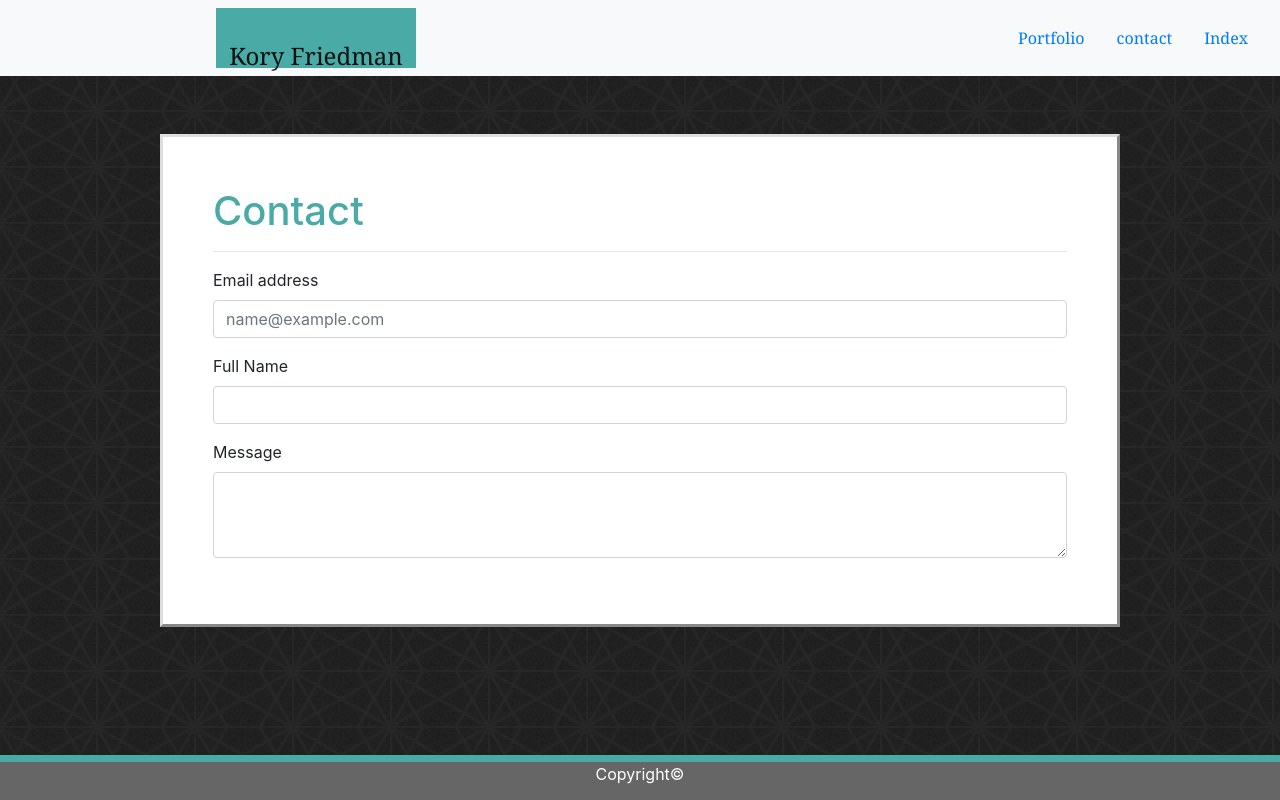
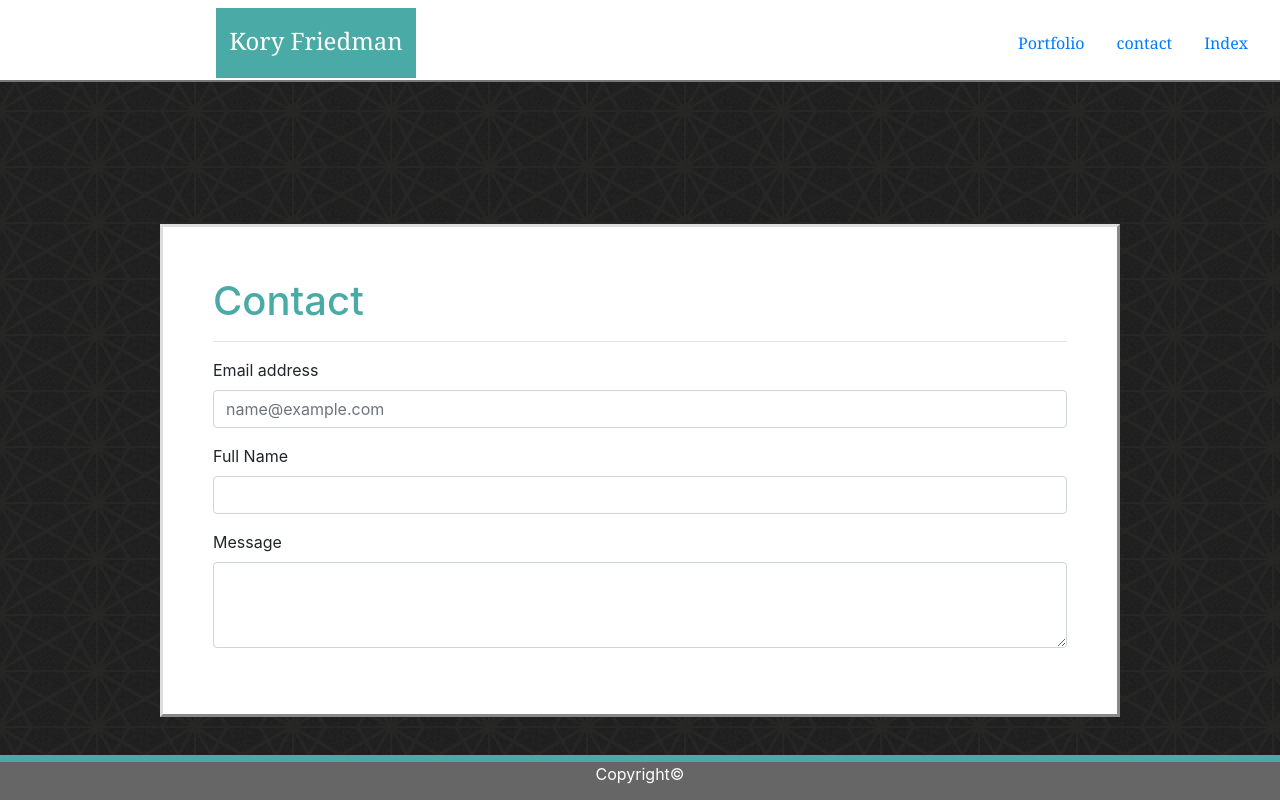
Before and after one commit to KORYF91/Bootstrap-Portfolio, a plain HTML site: page contact.html in a window 1280 px wide. Shown: the top 800 px of the page. Drawn offline with nearby package versions, Linux system fonts and the light colour scheme.

Commit message:
got the headers footer set. need to work on the index page

```diff
--- a/assets/css/style.css
+++ b/assets/css/style.css
@@ -3,20 +3,22 @@ body {
 }
 
 header {
+    padding: 40px 40px 40px 40px;
     background-color: #ffffff;
     width: 100%;
-    height: 60px;
+    height: 75px;
     border-bottom-style: outset;
     border-bottom-color: #cccccc;
     border-bottom-width: 2px;
     font-family: Georgia, 'Times New Roman', Times, serif;
     align-content: stretch;
+    position: fixed;
 
 }
 .navbar-brand {
-        padding: 30px 0 30px 0;
+    padding: 15px 0 30px 0;
     width: 200px;
-        height: 30px;
+    height: 70px;
     margin-left: 200px;
     color: #ffffff;
     background-color:#4aaaa5;
@@ -26,13 +28,14 @@ header {
 
 .wrapper {
     padding: 50px;
-    margin: 50px auto 300px auto;
+    margin: 200px auto 300px auto;
     max-width: 960px;
     max-height: 960px;
     background: #ffffff;
     border-style: outset;
     border-color:#dddddd;
     border-width: 3px;
+    z-index: -1;
 }
 
 h1{
--- a/contact.html
+++ b/contact.html
@@ -19,7 +19,7 @@
     <div class="header">
       <div class="row">
         <div class="col-md-12">
-                    <nav class="navbar fixed-top navbar-light bg-light">
+          <nav class="navbar fixed-top navbar-dark">
             <a class="navbar-brand" href="#">Kory Friedman</a>
             <ul class="nav">
               <li class="nav-item">
```
Also changed, not shown: index.html (+1 -1 lines), portfolio.html (+1 -1 lines). Lines whose indentation alone changed are shown as unchanged.
